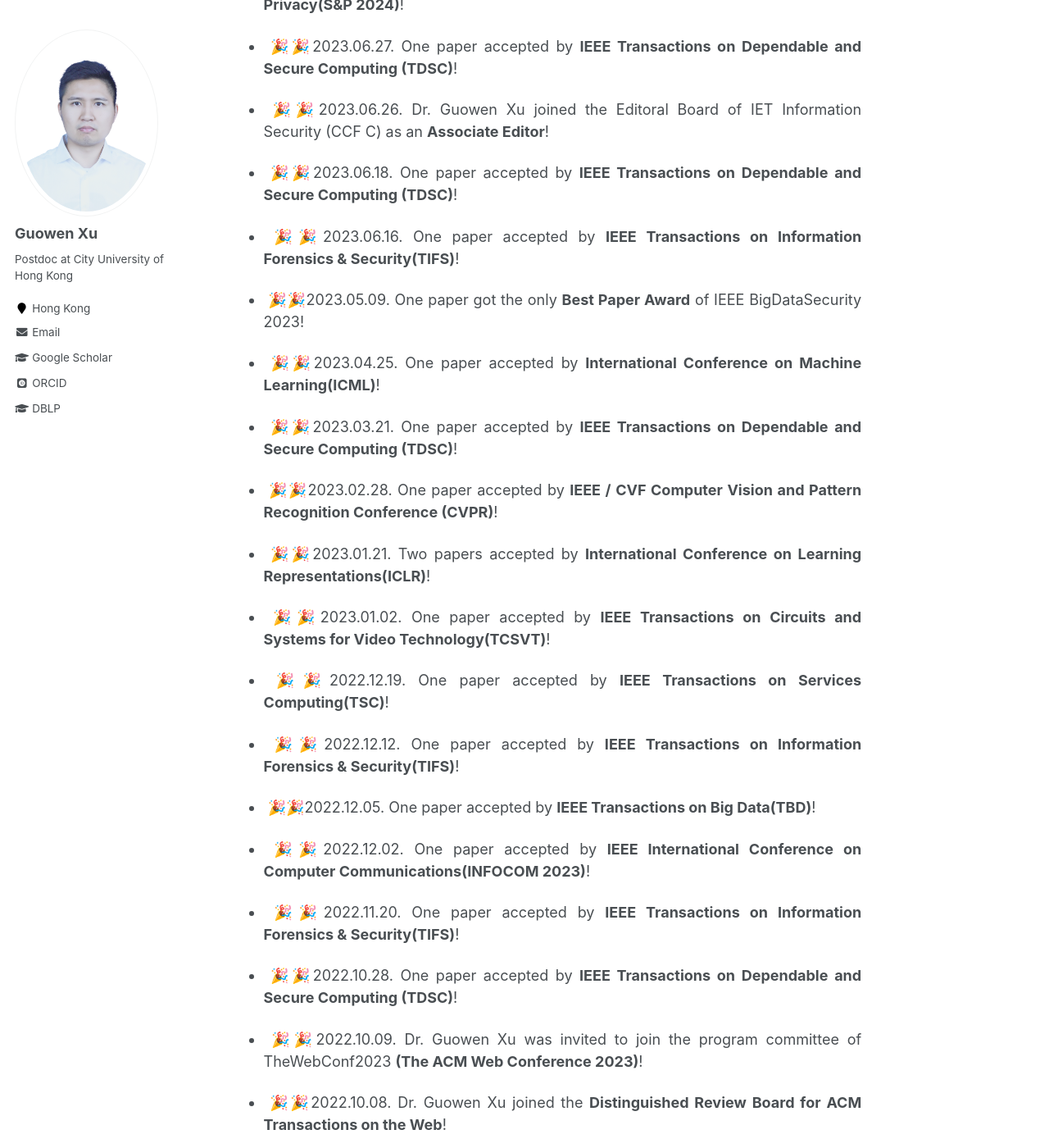
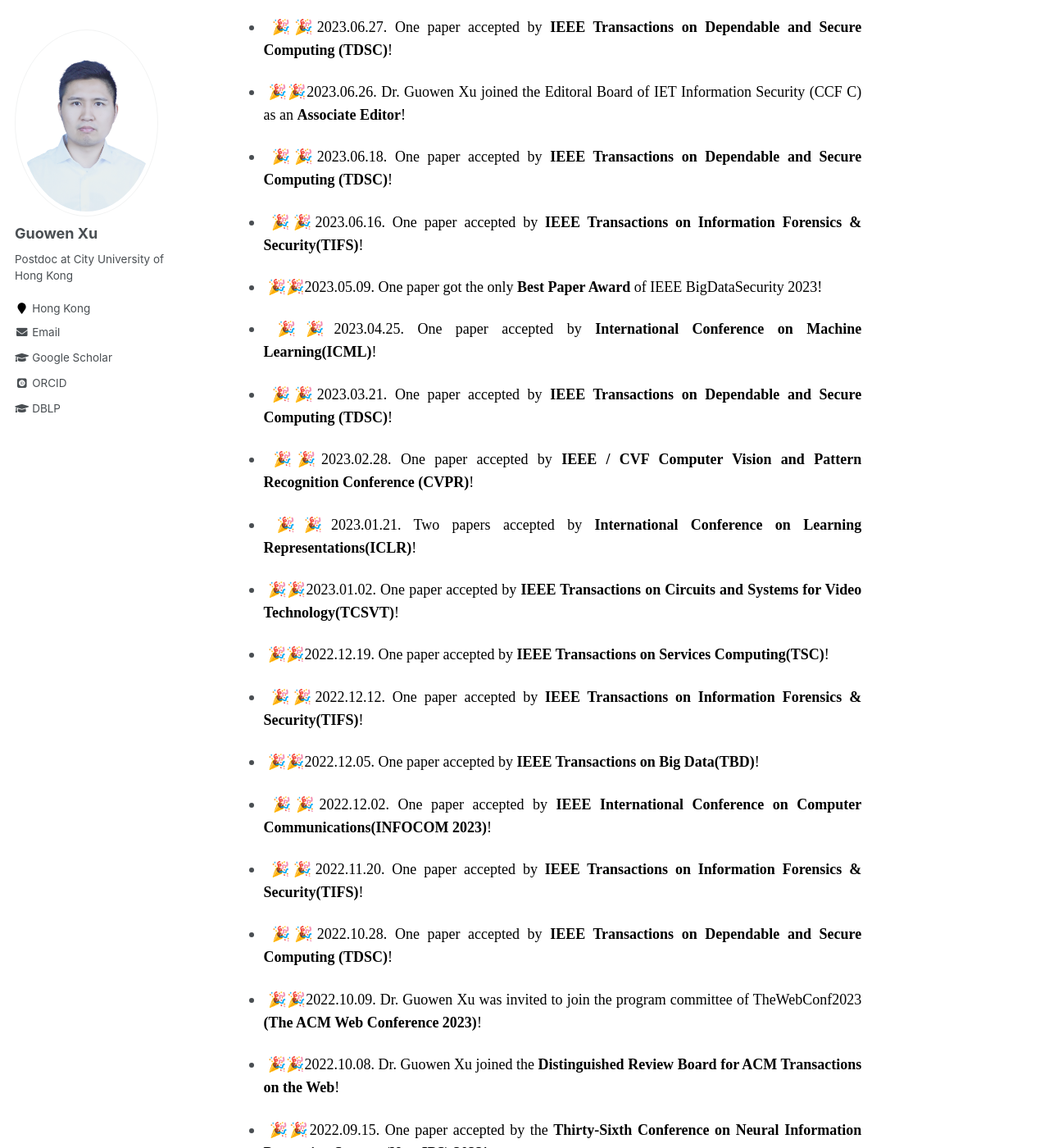
Before and after one commit to Guowen-xu/guowen-xu.github.io, a Jekyll site: the page built from _pages/about.md, in a window 1280 px wide and 1400 px high, scrolled down 670 px. Shown: the whole window at 82% size. Built offline with Jekyll 4.4.1, drawn with Linux system fonts in a browser that asks for light colours; some web fonts are replaced; some of the changed text lies outside the part shown.

Commit message:
Update about.md

```diff
--- a/_pages/about.md
+++ b/_pages/about.md
@@ -13,36 +13,36 @@ redirect_from:
 
   🔥 What's News
 ======
-- <p align="justify"> &nbsp;🎉🎉<font face="Times New Roman" color=black size=3>2023.08.26. One paper accepted by <b>IEEE Transactions on Knowledge and Data Engineering (TKDE)!</b></font></p>
+- <p align="justify"> &nbsp;🎉🎉<font face="Times New Roman" color=black size=4>2023.08.26. One paper accepted by <b>IEEE Transactions on Knowledge and Data Engineering (TKDE)!</b></font></p>
 - <p align="justify">&nbsp;🎉🎉<font face="Times New Roman" color=black size=4>2023.08.14. One paper accepted by <b>IEEE Transactions on Information Forensics & Security(TIFS)</b>!</font></p>
--  <p align="justify">&nbsp;🎉🎉2023.07.11. One paper  accepted by  <b>IEEE Symposium on Security and Privacy(S&P 2024)</b>!</p>
--  <p align="justify">&nbsp;🎉🎉2023.06.27. One paper  accepted by  <b>IEEE Transactions on Dependable and Secure Computing (TDSC)</b>!</p>
--  <p align="justify">&nbsp;🎉🎉2023.06.26. Dr. Guowen Xu joined the Editoral Board of  IET Information Security (CCF C) as an  <b>Associate Editor</b>!</p>
--  <p align="justify">&nbsp;🎉🎉2023.06.18. One paper  accepted by  <b>IEEE Transactions on Dependable and Secure Computing (TDSC)</b>!</p>
--  <p align="justify">&nbsp;🎉🎉2023.06.16. One paper accepted by  <b>IEEE Transactions on Information Forensics & Security(TIFS)</b>!</p>
--  <p align="justify">&nbsp;🎉🎉2023.05.09. One paper  got the only  <b>Best Paper Award</b> of IEEE BigDataSecurity 2023!
--  <p align="justify">&nbsp;🎉🎉2023.04.25. One paper  accepted by  <b>International Conference on Machine Learning(ICML)</b>!</p>
--  <p align="justify">&nbsp;🎉🎉2023.03.21. One paper  accepted by  <b>IEEE Transactions on Dependable and Secure Computing (TDSC)</b>!</p>
--  <p align="justify">&nbsp;🎉🎉2023.02.28. One paper accepted by  <b>IEEE / CVF Computer Vision and Pattern Recognition Conference (CVPR)</b>!</p>
--  <p align="justify">&nbsp;🎉🎉2023.01.21. Two papers accepted by  <b>International Conference on Learning Representations(ICLR)</b>!</p>
--  <p align="justify">&nbsp;🎉🎉2023.01.02. One paper accepted by  <b>IEEE Transactions on Circuits and Systems for Video Technology(TCSVT)</b>!</p>
--  <p align="justify">&nbsp;🎉🎉2022.12.19. One paper accepted by  <b>IEEE Transactions on Services Computing(TSC)</b>!</p>
--  <p align="justify">&nbsp;🎉🎉2022.12.12. One paper accepted by  <b>IEEE Transactions on Information Forensics & Security(TIFS)</b>!</p>
--  <p align="justify">&nbsp;🎉🎉2022.12.05. One paper accepted by  <b>IEEE Transactions on Big Data(TBD)</b>!</p>
--  <p align="justify">&nbsp;🎉🎉2022.12.02. One paper accepted by  <b>IEEE International Conference on Computer Communications(INFOCOM 2023)</b>!</p>
--  <p align="justify">&nbsp;🎉🎉2022.11.20. One paper accepted by  <b>IEEE Transactions on Information Forensics & Security(TIFS)</b>!</p>
--  <p align="justify">&nbsp;🎉🎉2022.10.28. One paper  accepted by  <b>IEEE Transactions on Dependable and Secure Computing (TDSC)</b>!</p>
--  <p align="justify">&nbsp;🎉🎉2022.10.09. Dr. Guowen Xu was invited to join the program committee of TheWebConf2023  <b>(The ACM
-Web Conference 2023)</b>!</p>
--  <p align="justify">&nbsp;🎉🎉2022.10.08. Dr. Guowen Xu joined the  <b>Distinguished Review Board for ACM Transactions on the Web</b>!</p>
--  <p align="justify">&nbsp;🎉🎉2022.09.15. One paper  accepted by the  <b>Thirty-Sixth Conference on Neural Information Processing Systems(NeurIPS) 2022</b>! </p>
--  <p align="justify">&nbsp;🎉🎉2022.08.27. One paper  accepted by  <b>ACM Conference on Computer and Communications Security (ACM CCS
-2022)</b>!</p>
--  <p align="justify">&nbsp;🎉🎉2022.08.22. One paper  accepted by  <b>IEEE Transactions on Dependable and Secure Computing (TDSC)</b>!</p>
--  <p align="justify">&nbsp;🎉🎉2022.07.12. One paper accepted by  <b>IEEE Transactions on Information Forensics & Security(TIFS)</b>!</p>
--  <p align="justify">&nbsp;🎉🎉2022.07.04. One paper accepted by  <b>European Conference on Computer Vision (ECCV) 2022</b>!</p>
--  <p align="justify">&nbsp;🎉🎉2022.06.30. One paper accepted by  <b>ACM Multimedia (MM) 2022</b>!</p>
--  <p align="justify">&nbsp;🎉🎉2022.03.01. One paper accepted by  <b>IEEE Transactions on Intelligent Transportation Systems(TITS)</b>!</p>
+-  <p align="justify">&nbsp;🎉🎉<font face="Times New Roman" color=black size=4>2023.07.11. One paper  accepted by  <b>IEEE Symposium on Security and Privacy(S&P 2024)</b>!</font></p>
+-  <p align="justify">&nbsp;🎉🎉<font face="Times New Roman" color=black size=4>2023.06.27. One paper  accepted by  <b>IEEE Transactions on Dependable and Secure Computing (TDSC)</b>!</font></p>
+-  <p align="justify">&nbsp;🎉🎉<font face="Times New Roman" color=black size=4>2023.06.26. Dr. Guowen Xu joined the Editoral Board of  IET Information Security (CCF C) as an  <b>Associate Editor</b>!</font></p>
+-  <p align="justify">&nbsp;🎉🎉<font face="Times New Roman" color=black size=4>2023.06.18. One paper  accepted by  <b>IEEE Transactions on Dependable and Secure Computing (TDSC)</b>!</font></p>
+-  <p align="justify">&nbsp;🎉🎉<font face="Times New Roman" color=black size=4>2023.06.16. One paper accepted by  <b>IEEE Transactions on Information Forensics & Security(TIFS)</b>!</font></p>
+-  <p align="justify">&nbsp;🎉🎉<font face="Times New Roman" color=black size=4>2023.05.09. One paper  got the only  <b>Best Paper Award</b> of IEEE BigDataSecurity 2023!</font></p>
+-  <p align="justify">&nbsp;🎉🎉<font face="Times New Roman" color=black size=4>2023.04.25. One paper  accepted by  <b>International Conference on Machine Learning(ICML)</b>!</font></p>
+-  <p align="justify">&nbsp;🎉🎉<font face="Times New Roman" color=black size=4>2023.03.21. One paper  accepted by  <b>IEEE Transactions on Dependable and Secure Computing (TDSC)</b>!</font></p>
+-  <p align="justify">&nbsp;🎉🎉<font face="Times New Roman" color=black size=4>2023.02.28. One paper accepted by  <b>IEEE / CVF Computer Vision and Pattern Recognition Conference (CVPR)</b>!</font></p>
+-  <p align="justify">&nbsp;🎉🎉<font face="Times New Roman" color=black size=4>2023.01.21. Two papers accepted by  <b>International Conference on Learning Representations(ICLR)</b>!</font></p>
+-  <p align="justify">&nbsp;🎉🎉<font face="Times New Roman" color=black size=4>2023.01.02. One paper accepted by  <b>IEEE Transactions on Circuits and Systems for Video Technology(TCSVT)</b>!</font></p>
+-  <p align="justify">&nbsp;🎉🎉<font face="Times New Roman" color=black size=4>2022.12.19. One paper accepted by  <b>IEEE Transactions on Services Computing(TSC)</b>!</font></p>
+-  <p align="justify">&nbsp;🎉🎉<font face="Times New Roman" color=black size=4>2022.12.12. One paper accepted by  <b>IEEE Transactions on Information Forensics & Security(TIFS)</b>!</font></p>
+-  <p align="justify">&nbsp;🎉🎉<font face="Times New Roman" color=black size=4>2022.12.05. One paper accepted by  <b>IEEE Transactions on Big Data(TBD)</b>!</font></p>
+-  <p align="justify">&nbsp;🎉🎉<font face="Times New Roman" color=black size=4>2022.12.02. One paper accepted by  <b>IEEE International Conference on Computer Communications(INFOCOM 2023)</b>!</font></p>
+-  <p align="justify">&nbsp;🎉🎉<font face="Times New Roman" color=black size=4>2022.11.20. One paper accepted by  <b>IEEE Transactions on Information Forensics & Security(TIFS)</b>!</font></p>
+-  <p align="justify">&nbsp;🎉🎉<font face="Times New Roman" color=black size=4>2022.10.28. One paper  accepted by  <b>IEEE Transactions on Dependable and Secure Computing (TDSC)</b>!</font></p>
+-  <p align="justify">&nbsp;🎉🎉<font face="Times New Roman" color=black size=4>2022.10.09. Dr. Guowen Xu was invited to join the program committee of TheWebConf2023  <b>(The ACM
+Web Conference 2023)</b>!</font></p>
+-  <p align="justify">&nbsp;🎉🎉<font face="Times New Roman" color=black size=4>2022.10.08. Dr. Guowen Xu joined the  <b>Distinguished Review Board for ACM Transactions on the Web</b>!</font></p>
+-  <p align="justify">&nbsp;🎉🎉<font face="Times New Roman" color=black size=4>2022.09.15. One paper  accepted by the  <b>Thirty-Sixth Conference on Neural Information Processing Systems(NeurIPS) 2022</b>!</font></p>
+-  <p align="justify">&nbsp;🎉🎉<font face="Times New Roman" color=black size=4>2022.08.27. One paper  accepted by  <b>ACM Conference on Computer and Communications Security (ACM CCS
+2022)</b>!</font></p>
+-  <p align="justify">&nbsp;🎉🎉<font face="Times New Roman" color=black size=4>2022.08.22. One paper  accepted by  <b>IEEE Transactions on Dependable and Secure Computing (TDSC)</b>!</font></p>
+-  <p align="justify">&nbsp;🎉🎉<font face="Times New Roman" color=black size=4>2022.07.12. One paper accepted by  <b>IEEE Transactions on Information Forensics & Security(TIFS)</b>!</font></p>
+-  <p align="justify">&nbsp;🎉🎉<font face="Times New Roman" color=black size=4>2022.07.04. One paper accepted by  <b>European Conference on Computer Vision (ECCV) 2022</b>!</font></p>
+-  <p align="justify">&nbsp;🎉🎉<font face="Times New Roman" color=black size=4>2022.06.30. One paper accepted by  <b>ACM Multimedia (MM) 2022</b>!</font></p>
+-  <p align="justify">&nbsp;🎉🎉<font face="Times New Roman" color=black size=4>2022.03.01. One paper accepted by  <b>IEEE Transactions on Intelligent Transportation Systems(TITS)</b>!</font></p>
 
 
 
```
